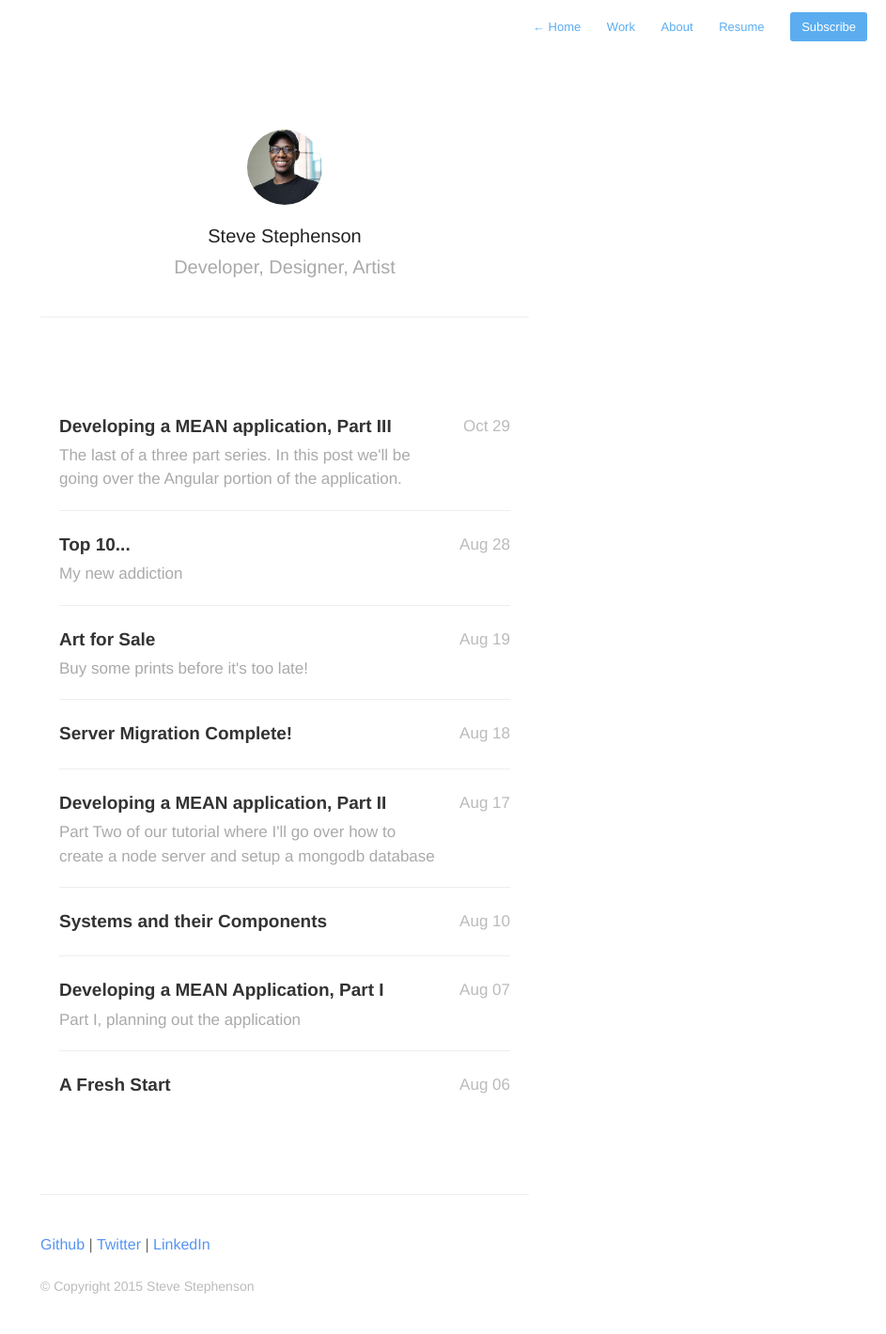
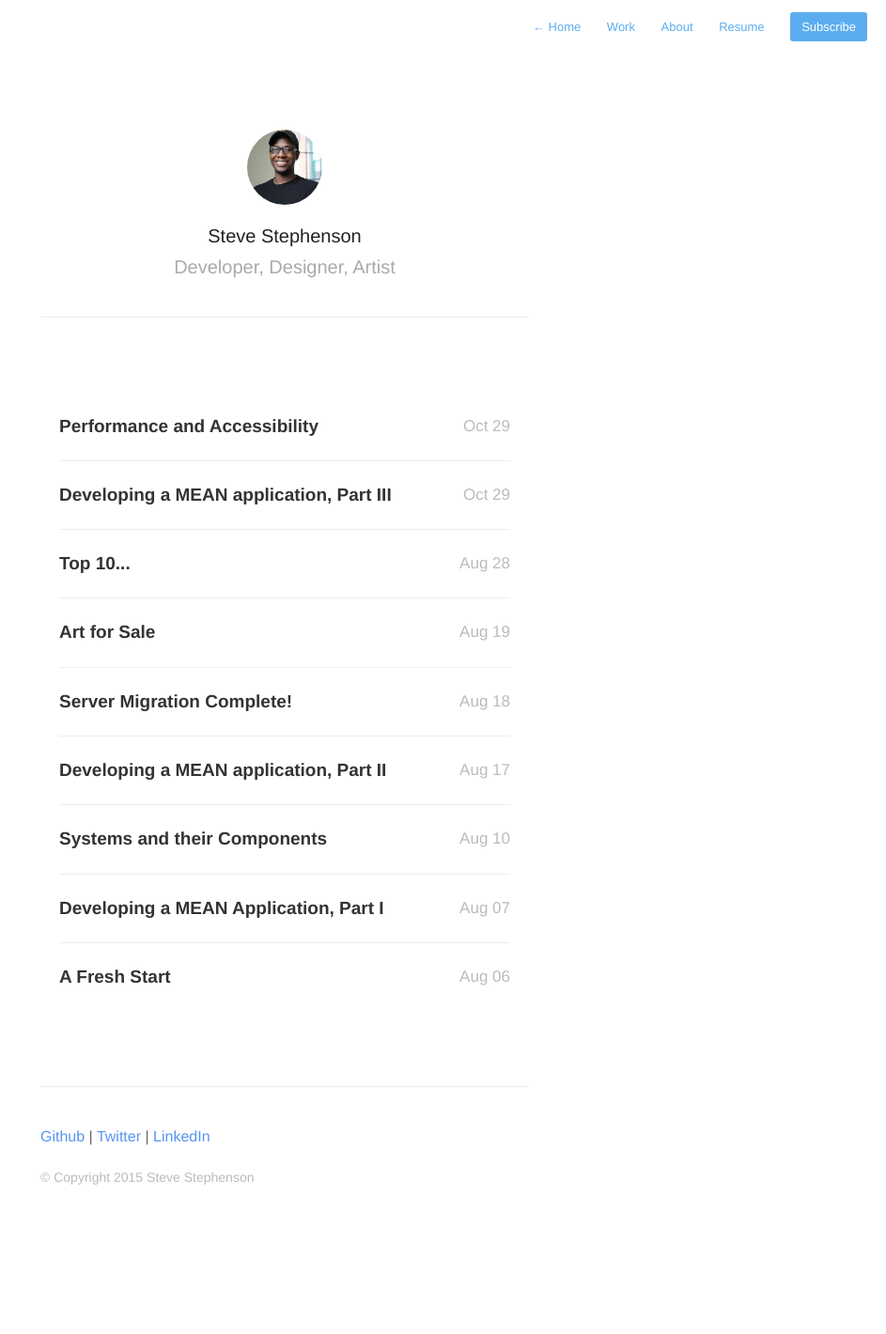
Before and after one commit to Steveiscreative/steveiscreative.github.io, a Jekyll site: the page built from index.html, in a window 1280 px wide. Shown: the whole page at 94% size, without its empty margins (337-1280 px from the left). Built offline with Jekyll 4.4.1, drawn with Linux system fonts in a browser that asks for light colours; nearby versions of some CDN libraries; Markdown is read by kramdown in place of the engine named in the settings; the list of posts is cut into pages by our own code; after the commit the page ends 1304 px from its top, so only the background shows below that.

Commit message:
Adds New blog post. Updates existing ones.

```diff
--- a/_posts/2015-08-07-developing-a-mean-application-part-1.markdown
+++ b/_posts/2015-08-07-developing-a-mean-application-part-1.markdown
@@ -1,6 +1,6 @@
 ---
 title:  "Developing a MEAN Application, Part I"
-description: Part I, planning out the application
+description:
 date:   2015-08-07 23:50:00
 ---
 
--- a/_posts/2015-08-17-developing-a-mean-app-part-2.markdown
+++ b/_posts/2015-08-17-developing-a-mean-app-part-2.markdown
@@ -1,6 +1,6 @@
 ---
 title:  "Developing a MEAN application, Part II"
-description: Part Two of our tutorial where I'll go over how to create a node server and setup a mongodb database
+description:
 date: 2015-08-17
 ---
 
--- a/_posts/2015-08-19-art-for-sale-and-more-to-come.markdown
+++ b/_posts/2015-08-19-art-for-sale-and-more-to-come.markdown
@@ -1,6 +1,6 @@
 ---
 title:  "Art for Sale"
-description: Buy some prints before it's too late!
+description:
 date: 2015-08-19
 ---
 
--- a/_posts/2015-08-27-my-top-10-addiction.markdown
+++ b/_posts/2015-08-27-my-top-10-addiction.markdown
@@ -1,6 +1,6 @@
 ---
 title:  "Top 10..."
-description: "My new addiction"
+description:
 date: 2015-08-28
 ---
 
--- a/_posts/2015-10-29-developing-a-mean-application-part-3.markdown
+++ b/_posts/2015-10-29-developing-a-mean-application-part-3.markdown
@@ -1,6 +1,6 @@
 ---
 title:  "Developing a MEAN application, Part III"
-description: The last of a three part series. In this post we'll be going over the Angular portion of the application.
+description:
 categories: javascript, frontend, application development
 date: 2015-10-29
 ---
--- /dev/null
+++ b/_posts/2015-11-13-performance-n-accessibility.markdown
@@ -0,0 +1,17 @@
+---
+title:  "Performance and Accessibility"
+description:
+categories: javascript, front-end, application development
+date: 2015-10-29
+---
+
+Lately at idfive, the topic of accessibility, testing and performance has been coming up more often.
+These conversations started me down a week long binge researching and experimenting with tools to help make the sites we build faster, leaner and more accessible. The end result, is an ongoing gulp proof of concept that's available on my [github][github-poc]. The hope is to integrate our performance and accessibility (and eventually testing) standards into a tool we already use (gulp). For the next couple of weeks I'll be slowly adding on to this, adding more performance task, and performance auditing task.
+
+The major take away from this binge is to set a [performance budget][perf]. Budgeting, not in the terms of money, but budgeting in terms of setting a maximum load time or how many request should be made... interesting stuff.
+
+If there's any tools, gulp modules, techniques, etc that you find helpful, comment below.
+
+
+[github-poc]: https://github.com/Steveiscreative/Gulp-Accessibility-POC
+[perf]: https://timkadlec.com/2013/01/setting-a-performance-budget/
```
Also changed, not shown: _posts/2015-08-06-a-fresh-start.markdown (line endings or trailing spaces).
